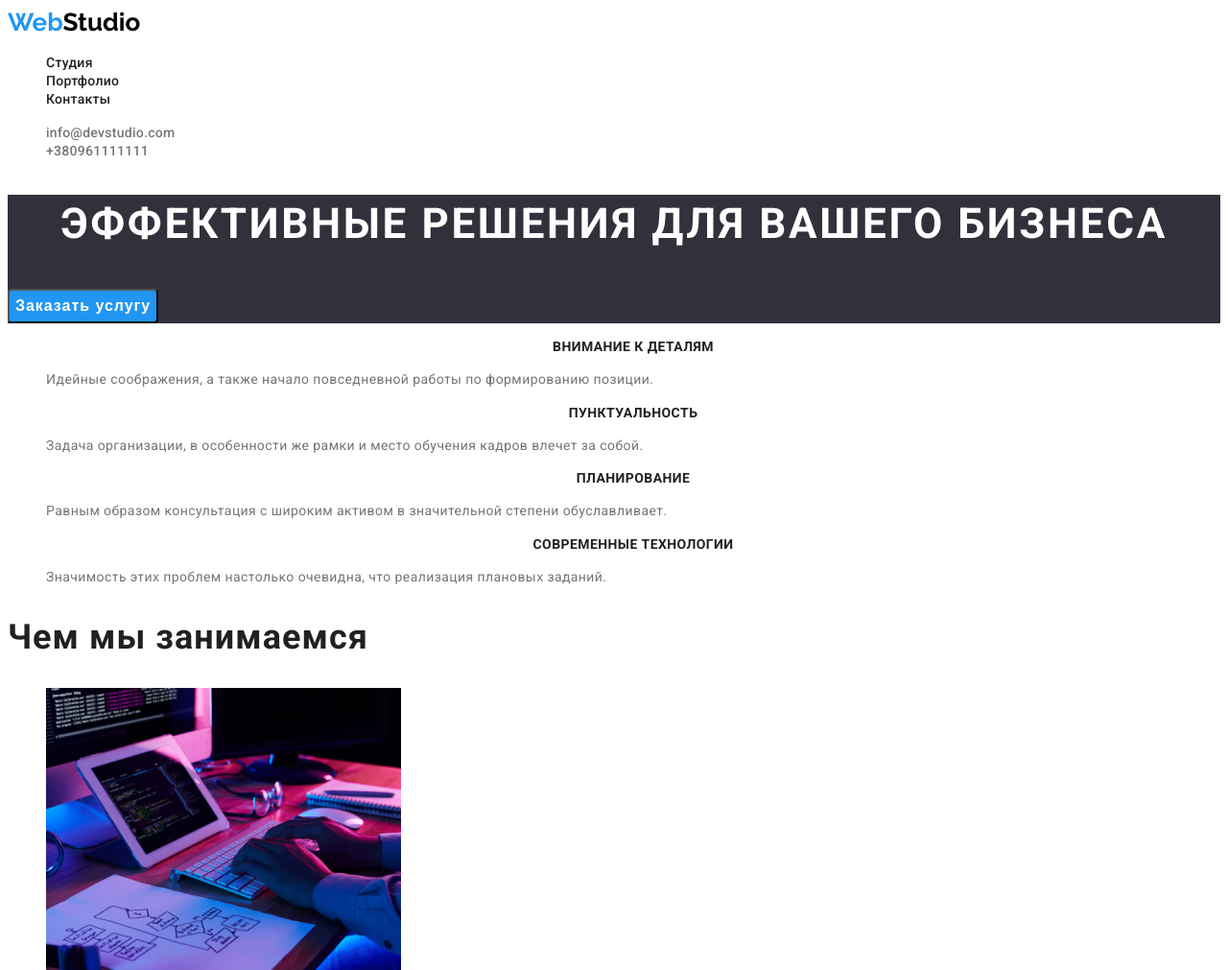
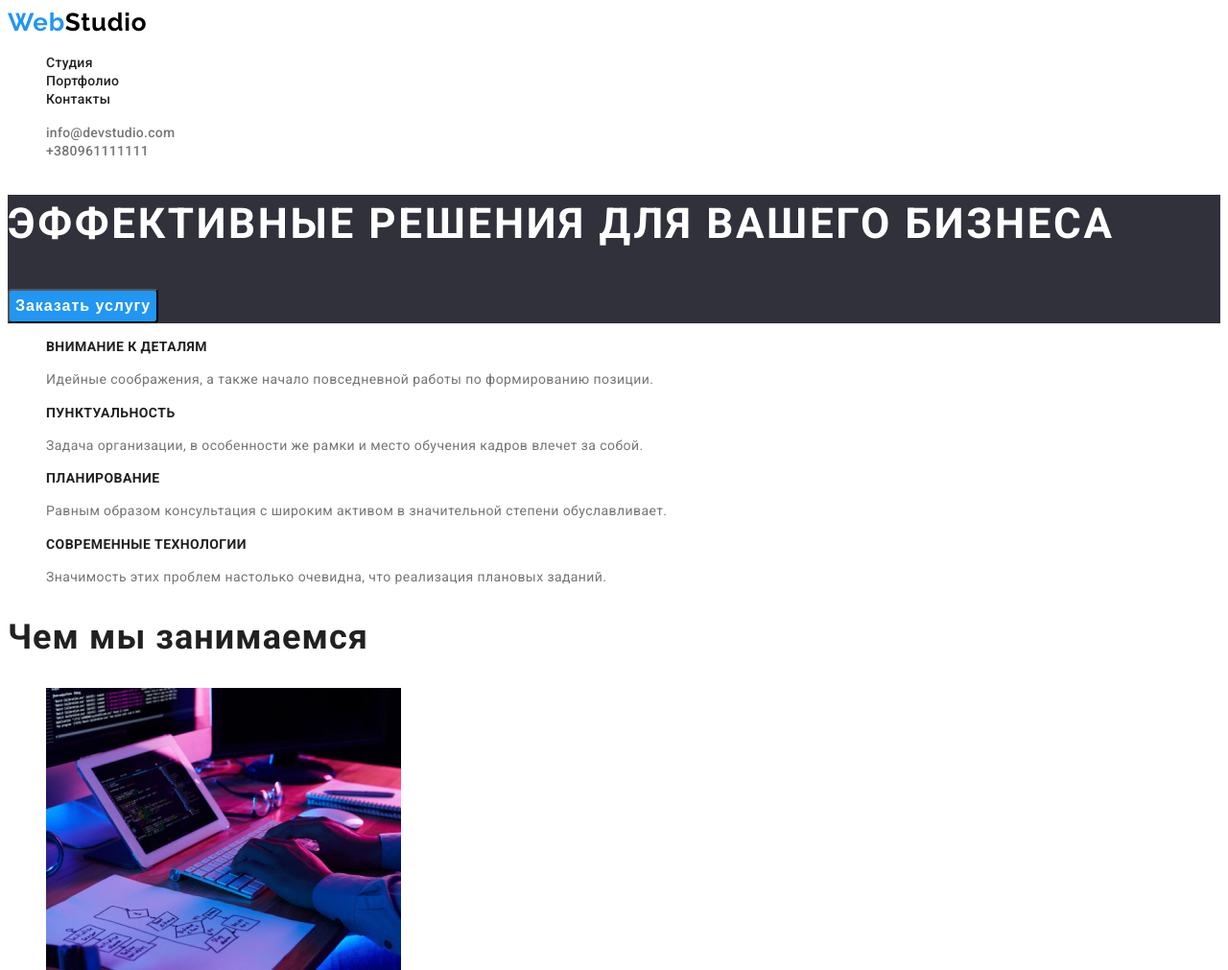
Before and after one commit to AnnaShliapkina/goit-markup-hw-02, a plain HTML site: page index.html in a window 1280 px wide. Shown: the top 1011 px of the page at 96% size. Drawn offline with Linux system fonts and the light colour scheme.

Commit message:
Добавляет letter-spacing

```diff
--- a/css/styles.css
+++ b/css/styles.css
@@ -10,16 +10,19 @@
 }
 
 body {
+  background-color: var(--primary-white-color);
+
   font-family: 'Roboto', sans-serif;
-  background-color: var(--primary-white-color);
 }
 /* Header общий */
 .logo {
+  color: var(--hover-button-color);
+
   font-family: 'Raleway', sans-serif;
   font-weight: 700;
   font-size: 26px;
   line-height: 1.2;
-  color: var(--hover-button-color);
+  letter-spacing: 0.03em;
   text-decoration: none;
 }
 
@@ -29,6 +32,7 @@ body {
 
 .nav-list-header .link {
   color: var(--title-text-color);
+
   font-weight: 500;
   font-size: 14px;
   line-height: 1.14;
@@ -47,6 +51,7 @@ body {
 
 .auto-nav .auto-link {
   color: var(--primary-text-color);
+
   font-weight: 500;
   font-size: 14px;
   line-height: 1.14;
@@ -72,6 +77,7 @@ body {
 .button {
   color: var(--title-text-color);
   background-color: var(--primary-light-color-button);
+
   font-weight: 500;
   font-size: 16px;
   line-height: 1.65;
@@ -93,11 +99,10 @@ body {
 }
 .title-bar {
   color: var(--primary-white-color);
-  font-style: normal;
+
   font-weight: 900;
   font-size: 44px;
   line-height: 1.4;
-  text-align: center;
   letter-spacing: 0.06em;
   text-transform: uppercase;
 }
@@ -106,6 +111,7 @@ body {
   border-radius: 4px;
   background-color: var(--hover-button-color);
   color: var(--primary-white-color);
+
   font-weight: 700;
   font-size: 16px;
   line-height: 1.9;
@@ -123,6 +129,7 @@ body {
 
 .opportunities .name {
   color: var(--title-text-color);
+
   font-weight: 700;
   font-size: 14px;
   line-height: 1.2;
@@ -132,6 +139,7 @@ body {
 
 .opportunities .meaning {
   color: var(--primary-text-color);
+
   font-weight: 400;
   font-size: 14px;
   line-height: 1.7;
@@ -140,6 +148,7 @@ body {
 
 .about-name {
   color: var(--title-text-color);
+
   font-weight: 700;
   font-size: 36px;
   line-height: 1.2;
@@ -156,16 +165,16 @@ body {
 
 .name {
   color: var(--title-text-color);
-  font-style: normal;
+
   font-weight: 500;
   font-size: 16px;
   line-height: 1.2;
-  text-align: center;
   letter-spacing: 0.03em;
 }
 
 .position {
   color: var(--primary-text-color);
+
   font-weight: 400;
   font-size: 16px;
   line-height: 1.2;
@@ -187,6 +196,7 @@ body {
 
 .footer-link {
   color: var(--primary-white-color-60);
+
   font-weight: 400;
   font-size: 14px;
   line-height: 1.7;
@@ -198,6 +208,7 @@ body {
 
 .address {
   color: var(--primary-white-color);
+
   font-weight: 400;
   font-size: 14px;
   line-height: 1.7;
@@ -218,6 +229,7 @@ body {
 }
 .project-name {
   color: var(--title-text-color);
+
   font-weight: 700;
   font-size: 18px;
   line-height: 2;
@@ -226,6 +238,7 @@ body {
 
 .project-type {
   color: var(--primary-text-color);
+
   font-weight: 400;
   font-size: 16px;
   line-height: 1.9;
```
